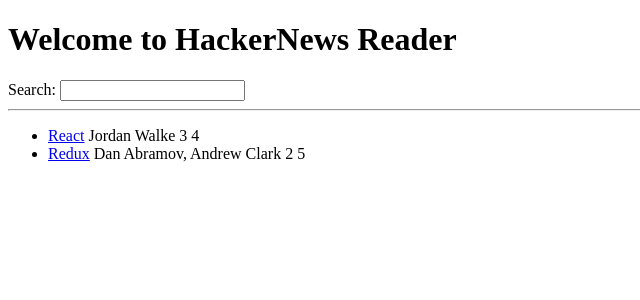
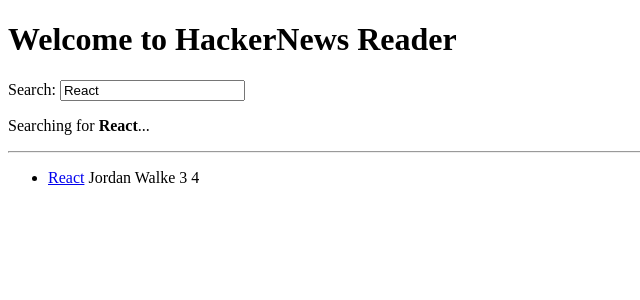
Before and after one commit to huuwulleop/hackernews-reader, a React (Create React App) app: page / in a window 1280 px wide. Shown: the top 300 px of the page, without its empty margins (0-640 px from the left). Built offline with nearby package versions, Linux system fonts and the light colour scheme.

Commit message:
Add search functionality

```diff
--- a/src/App.js
+++ b/src/App.js
@@ -26,12 +26,16 @@
 ]
 
 const App = () => {
-    const [searchTerm, setSearchTerm] = useState("")
+    const [searchTerm, setSearchTerm] = useState("React")
 
     const handleSearch = event => {
         setSearchTerm(event.target.value)
         console.log(event.target.value);
     }
+
+    const searchedStories = stories.filter(story => (
+        story.title.toLowerCase().includes(searchTerm.toLowerCase())
+    ))
 
     return (
         <div>
@@ -41,7 +45,7 @@
 
             <hr />
 
-            <List list={stories} />
+            <List list={searchedStories} />
         </div>
     )
 }
--- a/src/components/Search.js
+++ b/src/components/Search.js
@@ -5,7 +5,12 @@
     return (
         <div>
             <label htmlFor="search">Search: </label>
-            <input type="text" id="search" onChange={onSearch} />
+            <input
+                type="text"
+                id="search"
+                value={searchTerm}
+                onChange={onSearch}
+            />
 
             {searchTerm &&
                 <p>
```
